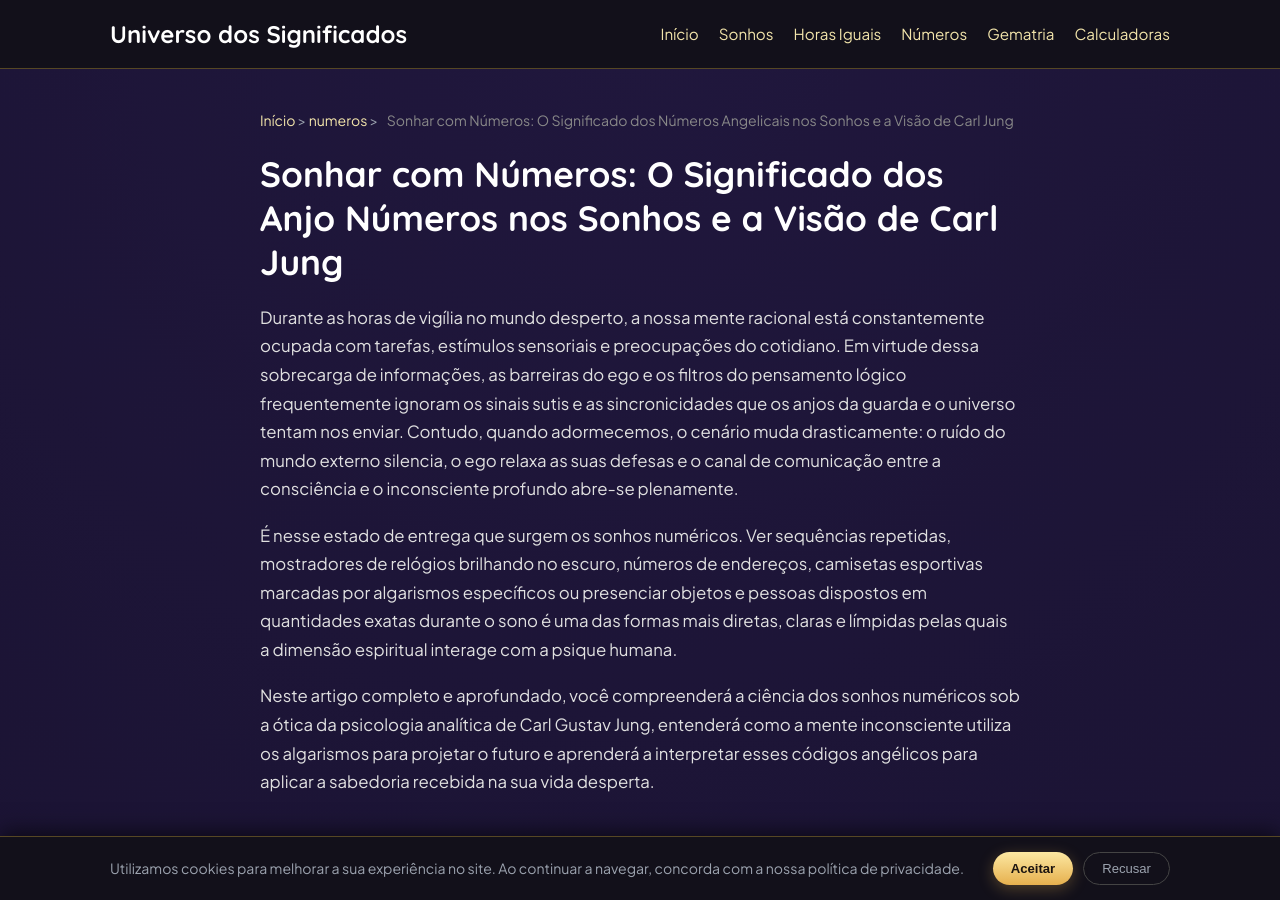
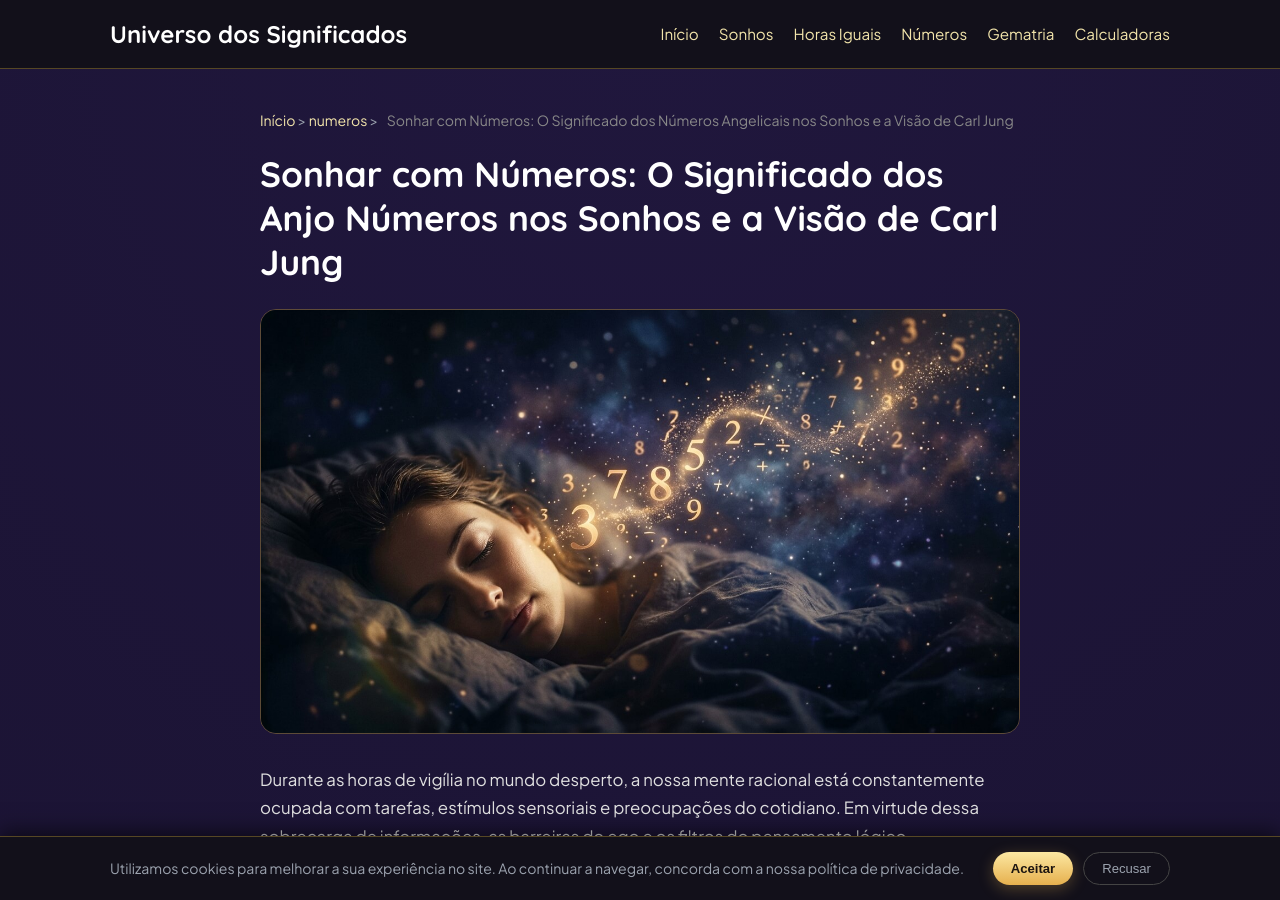
Before and after one commit to dreams-num/portal-significados, a Jekyll site: the page built from _posts/2026-10-01-Sonhar-com-Números.md, in a window 1280 px wide and 900 px high. Built offline with Jekyll 4.4.1, drawn with Linux system fonts in a browser that asks for light colours.

Commit message:
Update 2026-10-01-Sonhar-com-Números.md

```diff
--- a/_posts/2026-10-01-Sonhar-com-Números.md
+++ b/_posts/2026-10-01-Sonhar-com-Números.md
@@ -9,6 +9,10 @@ category_name: "numeros"
 ---
 
 # Sonhar com Números: O Significado dos Anjo Números nos Sonhos e a Visão de Carl Jung
+
+<figure style="margin: 25px 0; text-align: center;">
+        <img src="{{ '/assets/images/sonhando-numeros.jpg' | relative_url }}" alt="O Significado dos Anjo Números nos Sonhos e a Visão de Carl Jung" style="max-width: 100%; border-radius: 16px; border: 1px solid var(--border-color);">
+    </figure>
 
 Durante as horas de vigília no mundo desperto, a nossa mente racional está constantemente ocupada com tarefas, estímulos sensoriais e preocupações do cotidiano. Em virtude dessa sobrecarga de informações, as barreiras do ego e os filtros do pensamento lógico frequentemente ignoram os sinais sutis e as sincronicidades que os anjos da guarda e o universo tentam nos enviar. Contudo, quando adormecemos, o cenário muda drasticamente: o ruído do mundo externo silencia, o ego relaxa as suas defesas e o canal de comunicação entre a consciência e o inconsciente profundo abre-se plenamente.
 
```
